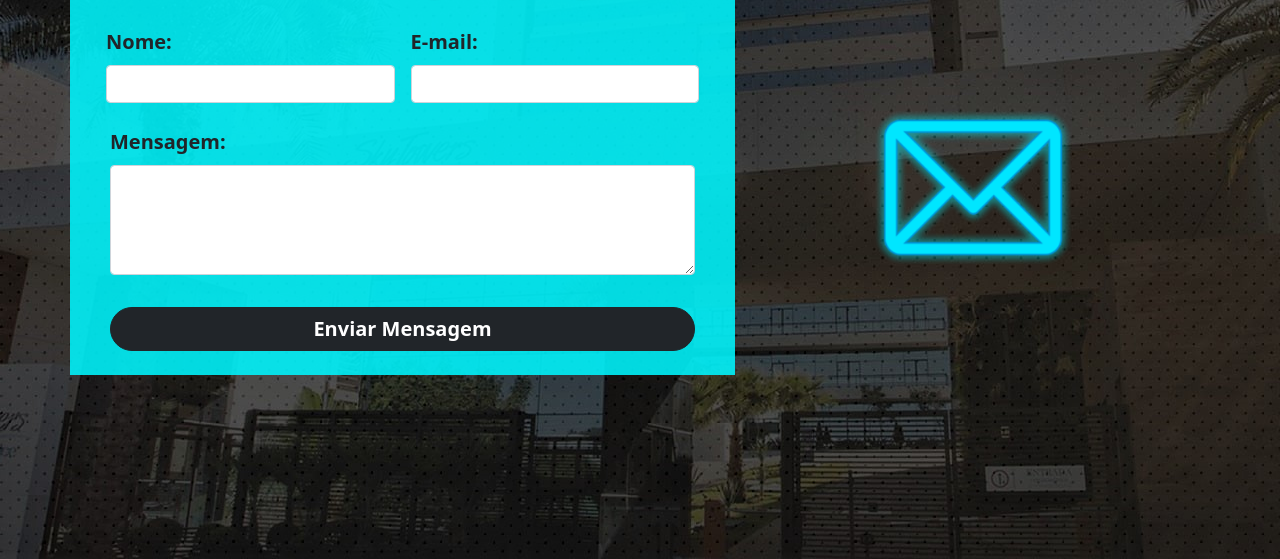
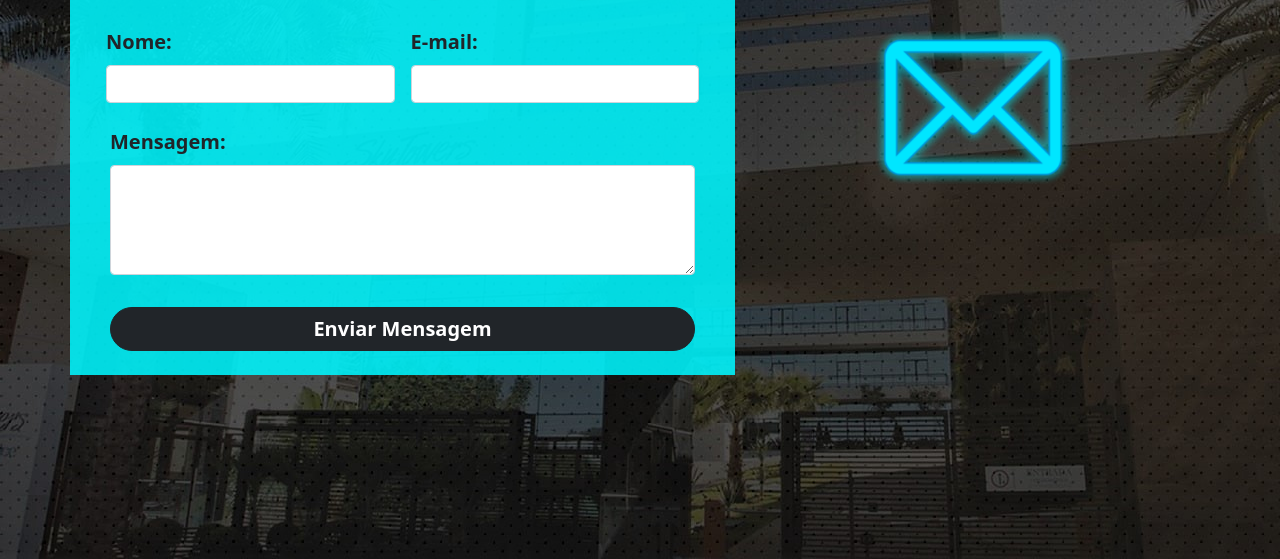
Before and after one commit to ThiagoSenaX/MYB, a plain HTML site: page contato.html in a window 1280 px wide. Shown: the part 241-800 px from the top of the page. Drawn offline with nearby package versions, Linux system fonts and the light colour scheme.

Commit message:
Update style.css

```diff
--- a/css/style.css
+++ b/css/style.css
@@ -178,7 +178,6 @@ h3.sub{
 }
 
 .message{
-    margin-top: 10rem;
     animation: is-bouncing 1.2s ease alternate infinite;
     place-items: center;
 
```
